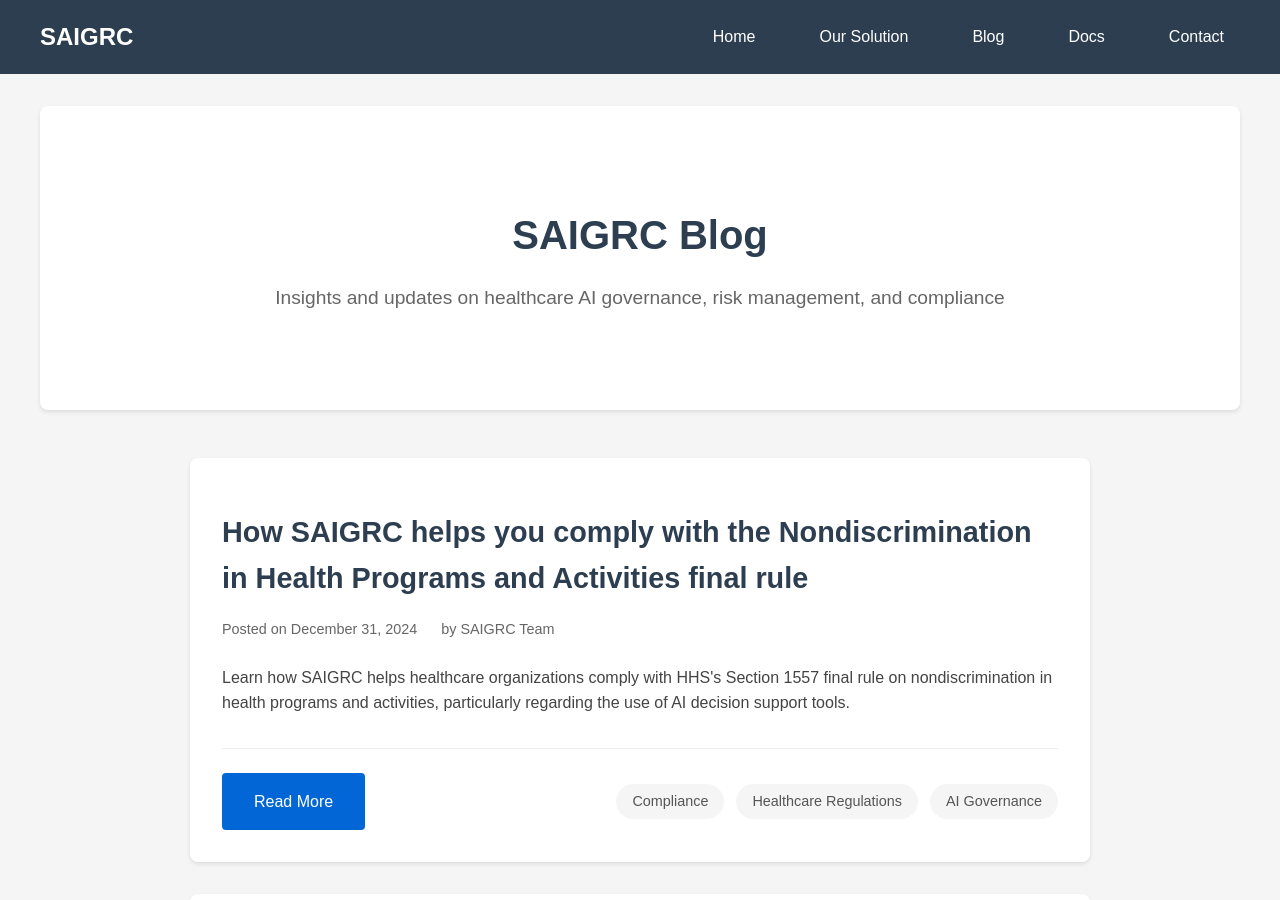
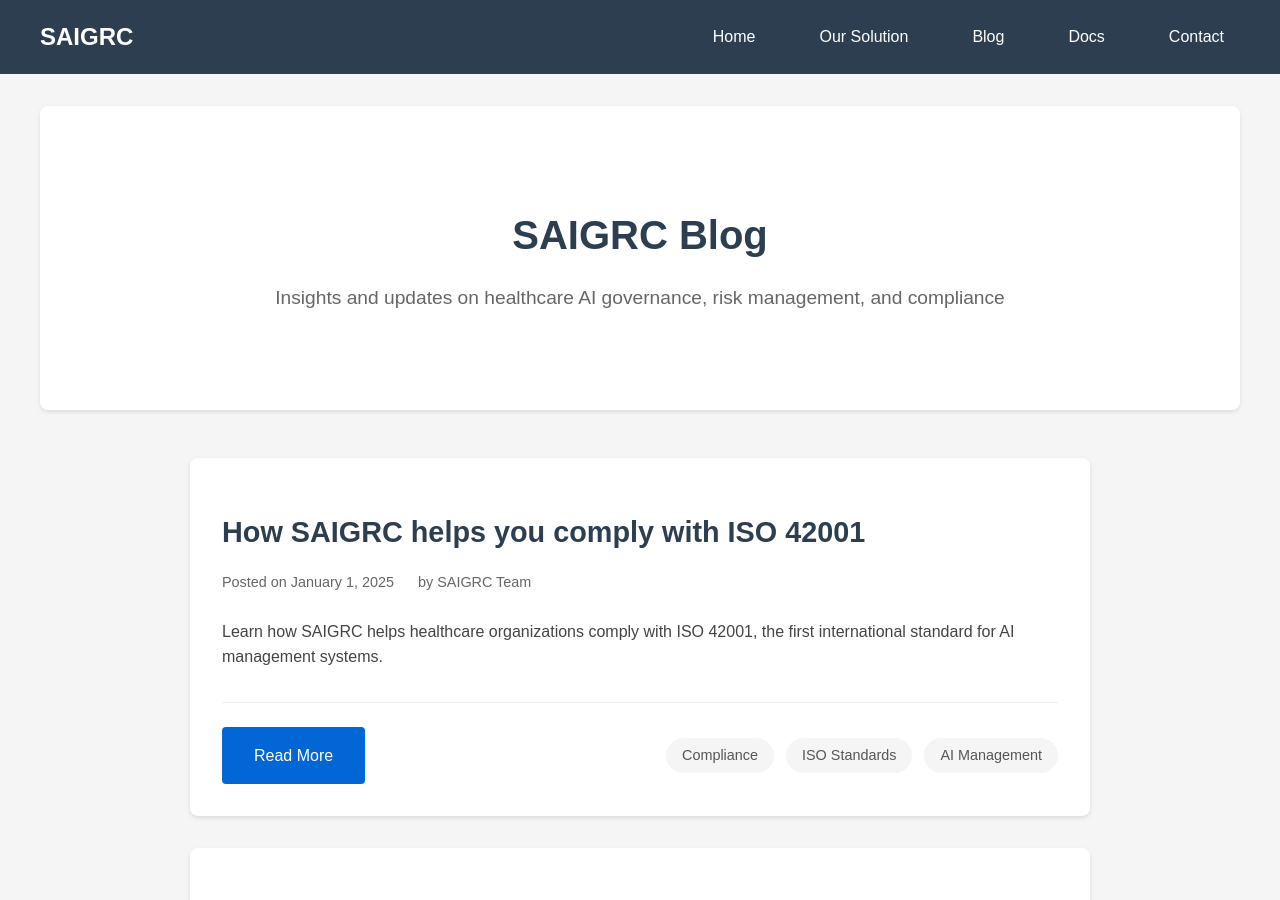
Before and after one commit to Systems-for-AI-Governance/SAGE, a Jekyll site: the page blog.html, which Jekyll copies as it is, in a window 1280 px wide and 900 px high. Built offline with Jekyll 4.4.1, drawn with Linux system fonts in a browser that asks for light colours.

Commit message:
ISO blogpost

```diff
--- a/blog.html
+++ b/blog.html
@@ -123,6 +123,28 @@
         </section>
 
         <div class="blog-container">
+            <!-- ISO Post -->
+            <article class="blog-card">
+                <h2 class="blog-title">
+                    <a href="/Saigrc/posts/2025-01-01-iso.html">How SAIGRC helps you comply with ISO 42001</a>
+                </h2>
+                <div class="blog-meta">
+                    <span class="post-date">Posted on January 1, 2025</span>
+                    <span class="post-author">by SAIGRC Team</span>
+                </div>
+                <div class="blog-excerpt">
+                    Learn how SAIGRC helps healthcare organizations comply with ISO 42001, the first international standard for AI management systems.
+                </div>
+                <div class="blog-footer">
+                    <a href="/Saigrc/posts/2025-01-01-iso.html" class="cta-button">Read More</a>
+                    <div class="blog-categories">
+                        <span class="category-tag">Compliance</span>
+                        <span class="category-tag">ISO Standards</span>
+                        <span class="category-tag">AI Management</span>
+                    </div>
+                </div>
+            </article>
+
             <!-- Section 1557 Compliance Post -->
             <article class="blog-card">
                 <h2 class="blog-title">
```
Also changed, not shown: posts/2025-01-01-iso.html (added, +123 -0 lines).
